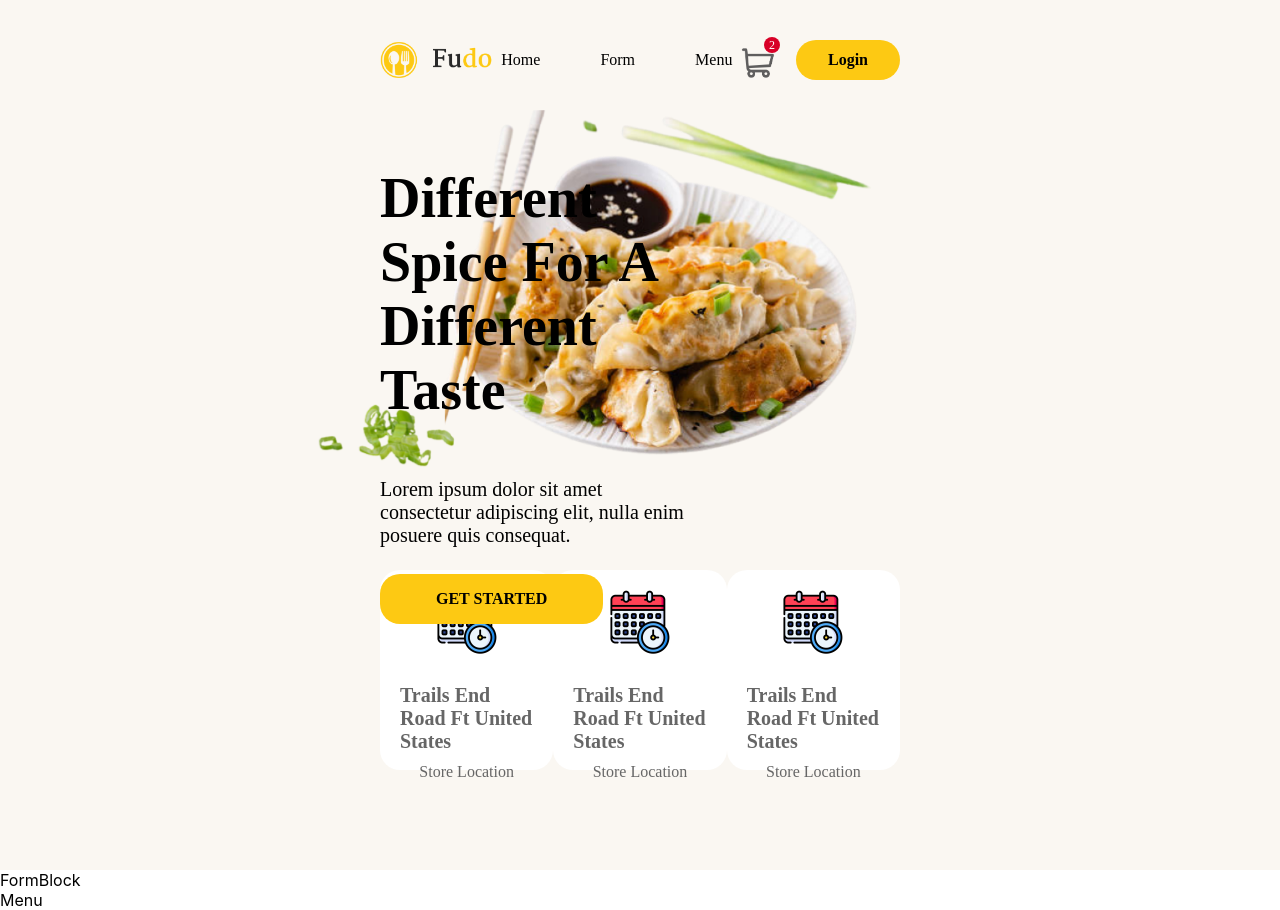
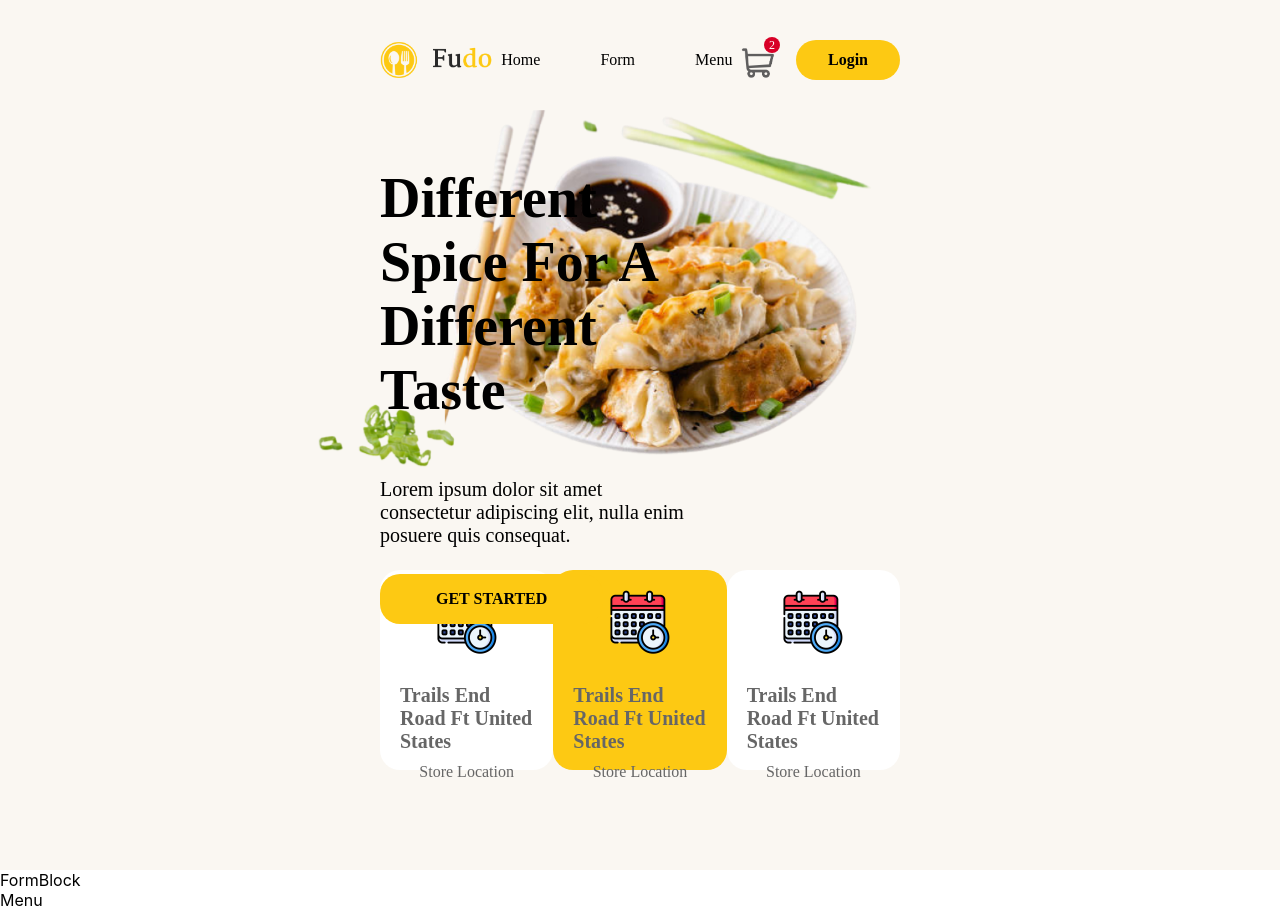
Before and after one commit to Ajith-Antony/Fudo, a Next.js app: page / in a window 1280 px wide. Built offline with nearby package versions, Linux system fonts and the light colour scheme.

Commit message:
middle contact card color

```diff
--- a/components/Home/style.module.scss
+++ b/components/Home/style.module.scss
@@ -149,4 +149,7 @@ $button-primary: #fdc913;
       font-size: 16px;
     }
   }
+  & :nth-of-type(even) {
+    background-color: $button-primary;
+  }
 }
```
